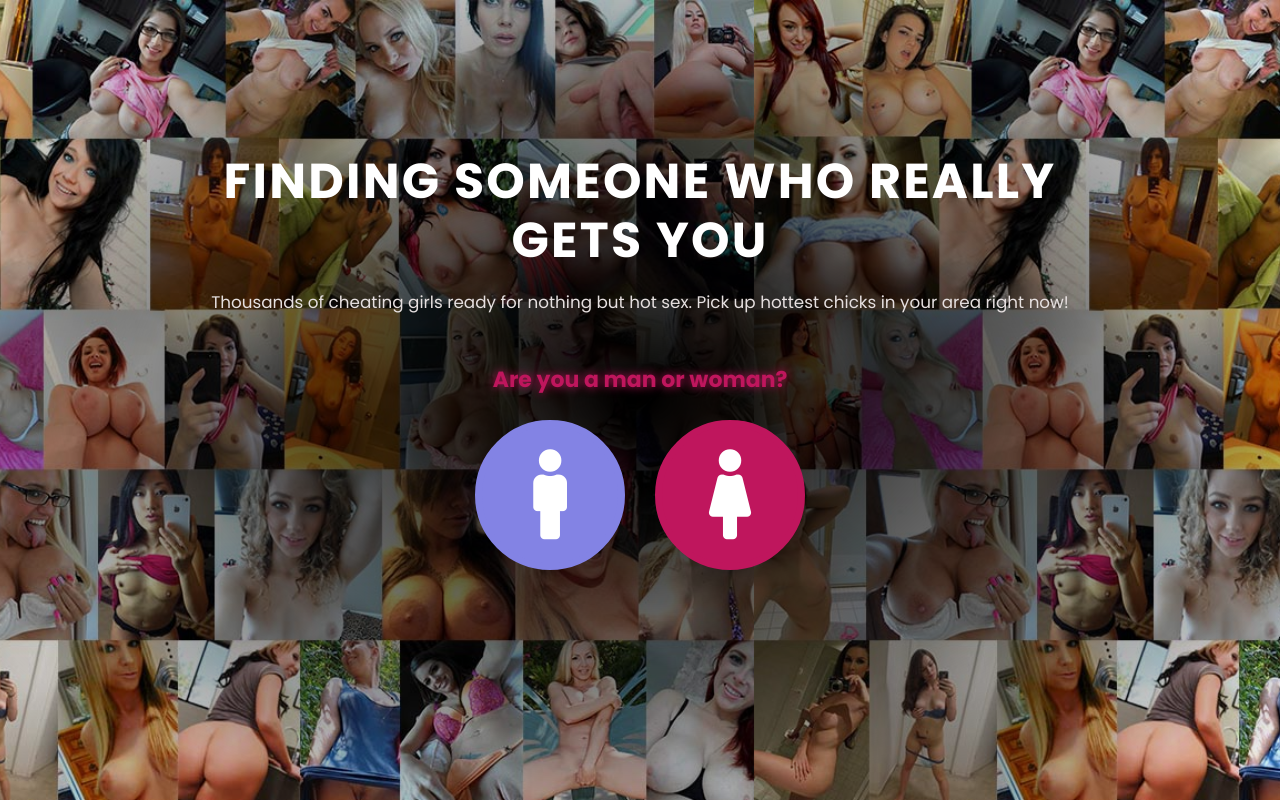
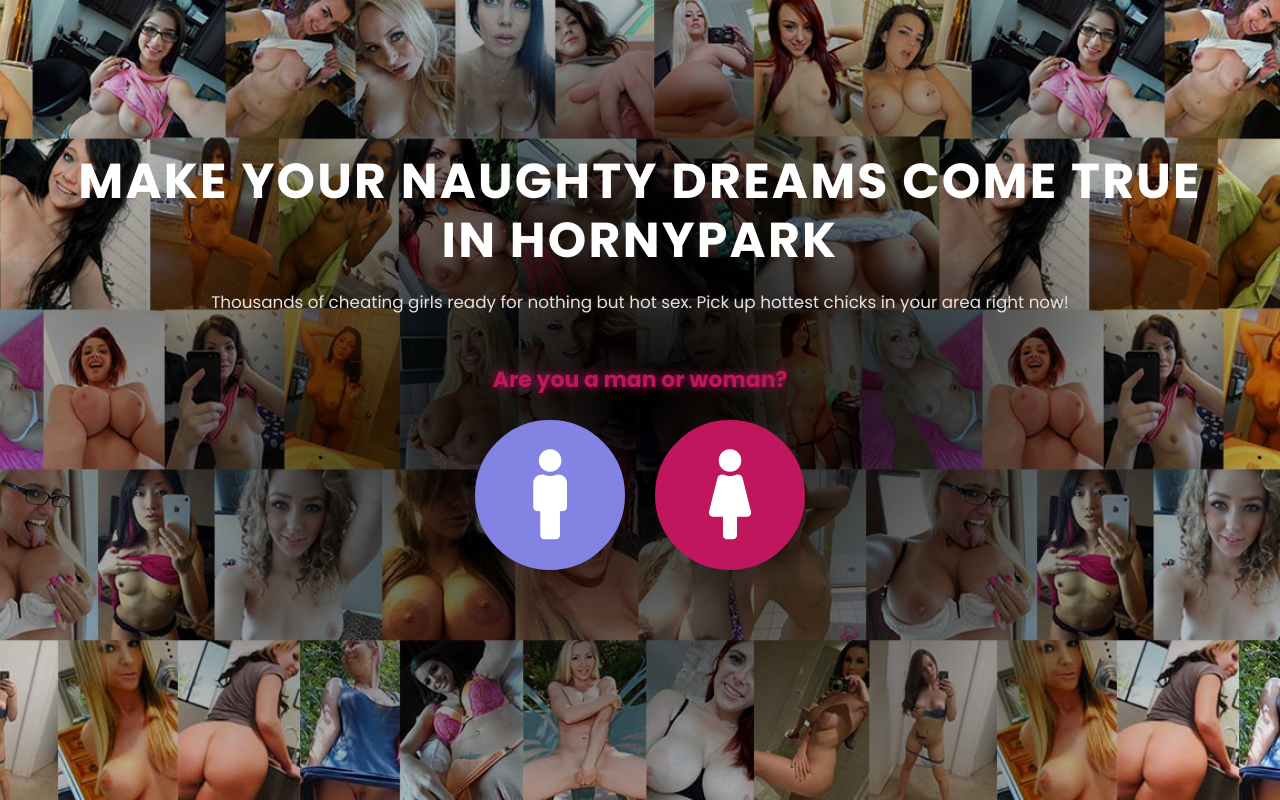
Before and after one commit to Derevyanchenko/dating-lands, a plain HTML site: page src7/index.html in a window 1280 px wide. Drawn offline with nearby package versions, Linux system fonts and the light colour scheme.

Commit message:
Add files via upload

```diff
--- a/src7/index.html
+++ b/src7/index.html
@@ -23,7 +23,7 @@
     <div class="container">
         <div class="header">
             <h1>
-                FINDING SOMEONE WHO REALLY <br> GETS YOU
+                Make your naughty dreams come true in HornyPARK
             </h1>
             <p class="subtitle">
                 Thousands of cheating girls ready for nothing but hot sex.
```
